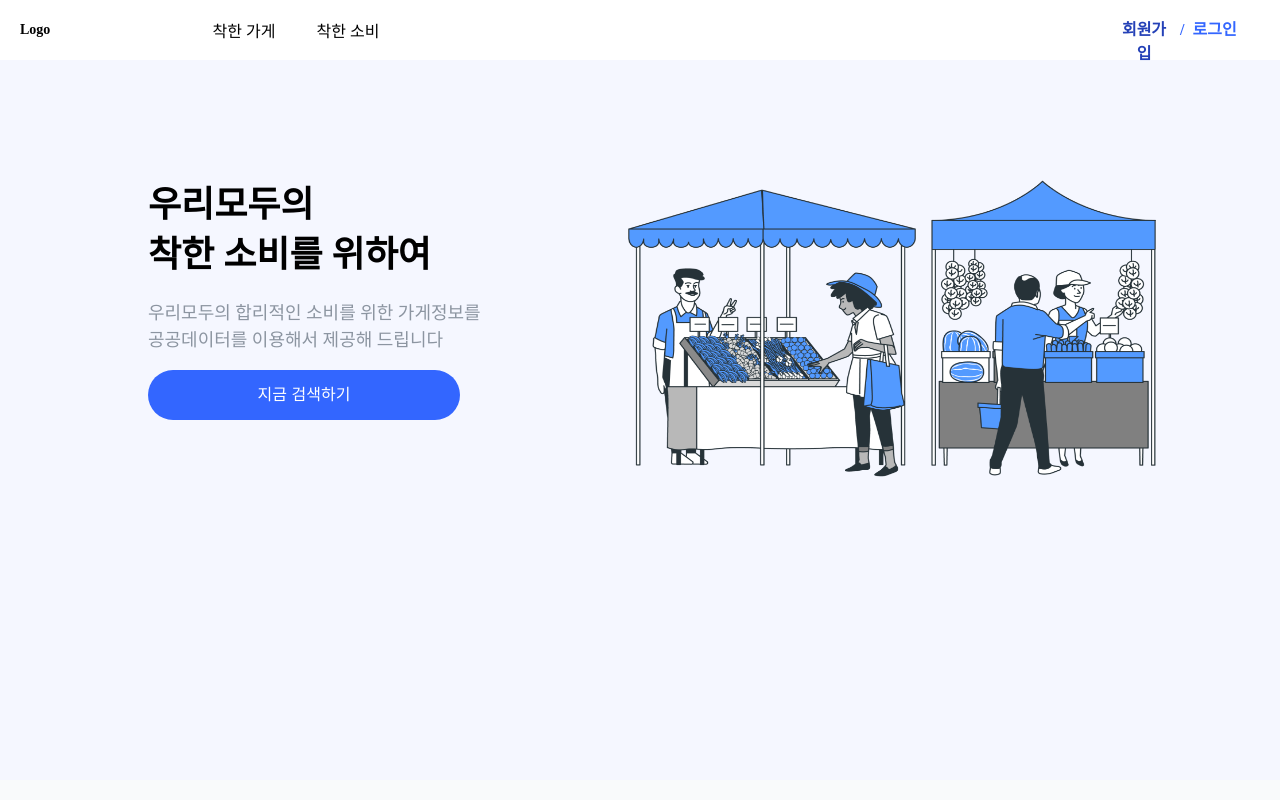
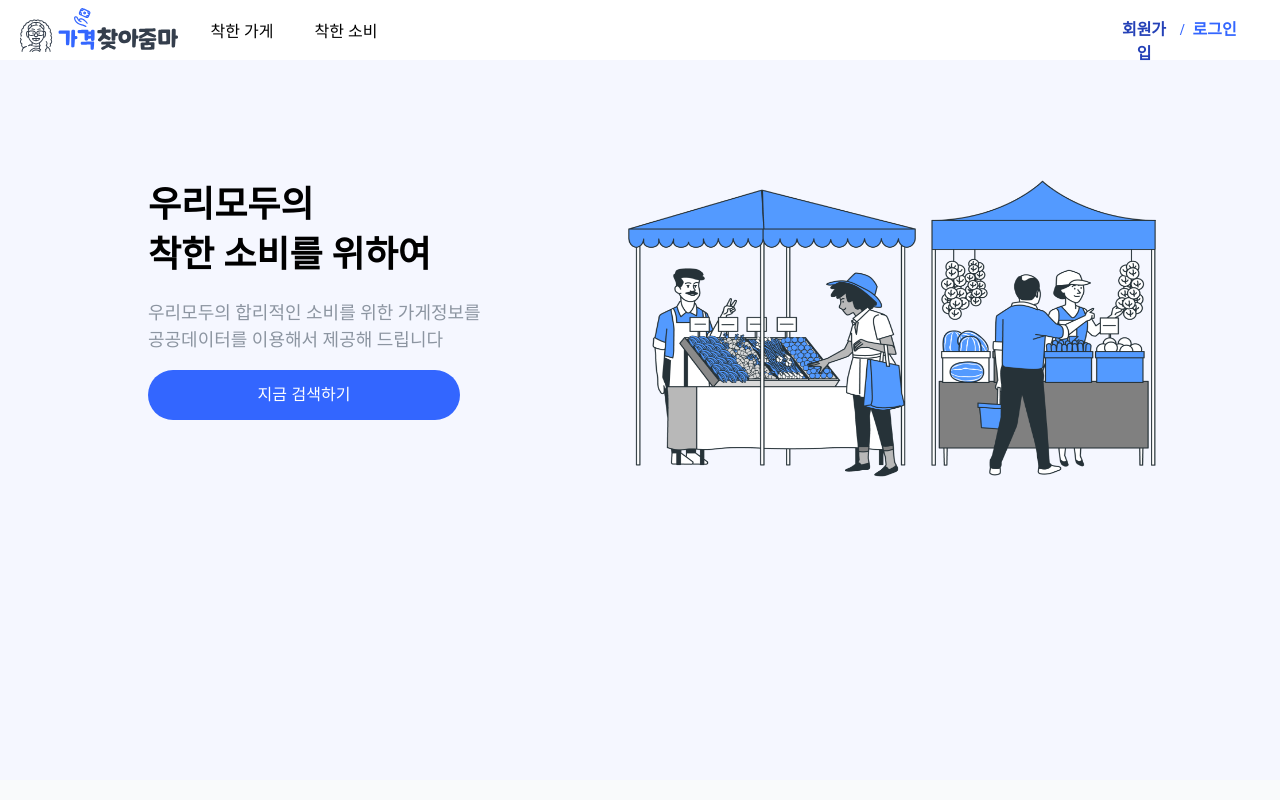
Before and after one commit to z1nun/price-finder-madam, a Nuxt app in the folder client/: page / in a window 1280 px wide. Shown: the top 800 px of the page. Built offline with nearby package versions, Linux system fonts and the light colour scheme; some icons are missing; a web font is replaced by a local one; what vue3-naver-maps would draw is missing.

Commit message:
design : 태그 요소 변경

```diff
--- a/client/layouts/HeaderLayout.vue
+++ b/client/layouts/HeaderLayout.vue
@@ -1,8 +1,7 @@
 <template>
   <header>
     <div class="nav">
-            <!-- div 태그는 나중에 삭제 예정 -->
-            <div class="img">Logo</div>
+      <img src="~/assets/img/LOGO.svg" />
       <span>착한 가게</span>
       <span>착한 소비</span>
     </div>
@@ -56,17 +55,6 @@ header {
   text-align: center;
   justify-content: space-between;
   gap: 24px;
-    .img {
-        width: 56px;
-        height: 44px;
-        font-weight: 700;
-        @media (min-width: 768px) {
-            width: 160px;
-        }
-        //나중에 삭제 (피그마처럼 보이게 하기위해 넣은부분)
-        text-align: start;
-        line-height: 44px;
-    }
   span {
     display: none;
     @media (min-width: 768px) {
```
Lines whose indentation alone changed are shown as unchanged.
